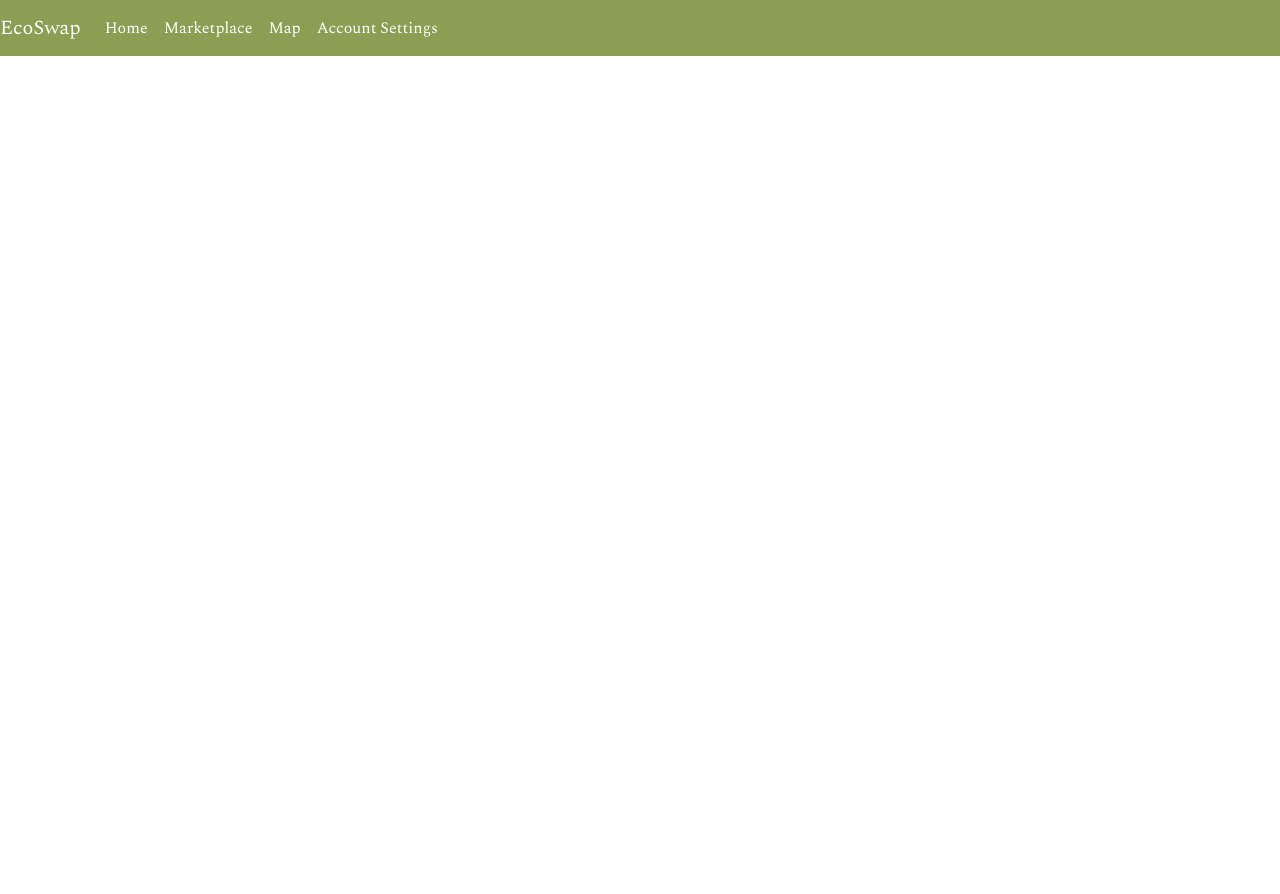
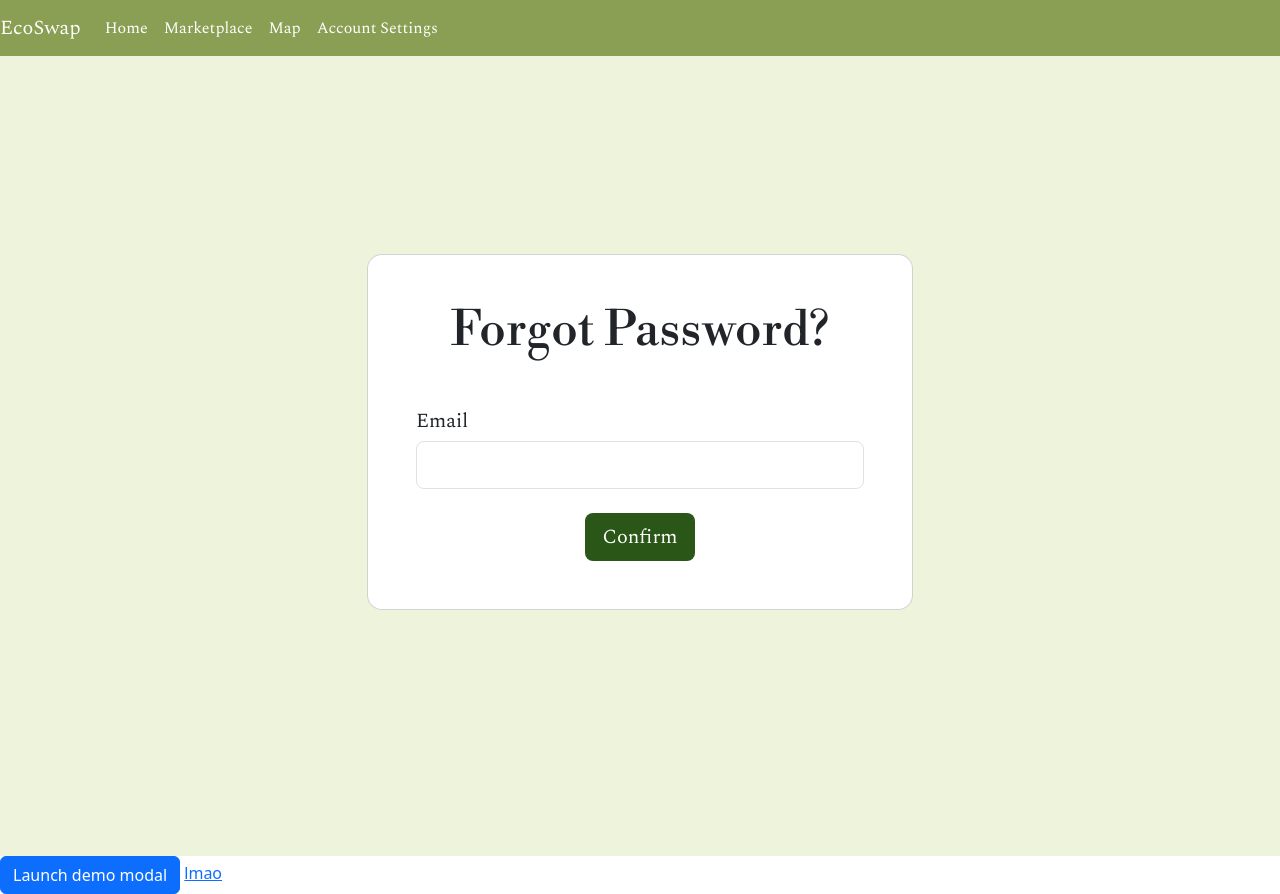
Before and after one commit to rhodesbeckett/centry, a Vue app: page /forgetpassword in a window 1280 px wide. Before the commit the page ends 800 px from the top, so only its background shows below. Built offline with nearby package versions, Linux system fonts and the light colour scheme; no server answers.

Commit message:
created forgot password

```diff
--- a/src/router/index.js
+++ b/src/router/index.js
@@ -7,11 +7,12 @@ import TestView from '../views/TestView.vue'
 import UserMarketplaceView from '../views/UserMarketplaceView.vue'
 
 import MapView from '../views/MapView.vue'
-import HomepageView from '../views/HomepageView.vue'
+import HomepageGuestView from '../views/HomepageGuestView.vue'
 import RegisterView from '../views/RegisterView.vue'
 import LoginView from '../views/LoginView.vue'
 
 import UserProfileView from '../views/UserProfileView.vue'
+import ForgetView from '../views/ForgetView.vue'
 
 const router = createRouter({
   history: createWebHistory(import.meta.env.BASE_URL),
@@ -51,9 +52,14 @@ const router = createRouter({
       component: LoginView,
     },
     {
-      path: '/homepage',
-      name: 'homepage',
-      component: HomepageView,
+      path: '/homepageguest',
+      name: 'homepageguest',
+      component: HomepageGuestView.vue,
+    },
+    {
+      path: '/forgetpassword',
+      name: 'forgetpassword',
+      component: ForgetView,
     },
   ]
 })
--- /dev/null
+++ b/src/views/ForgetView.vue
@@ -0,0 +1,134 @@
+<script setup>
+  //import these to access GLOBAL state variables
+  import {RouterLink} from 'vue-router'
+
+
+  // //this is how you import external css files
+  // import "../assets/base.css"
+
+</script>
+
+<template>
+  <!-- type your HTML here -->
+  <main>
+
+
+    <section class="vh-100 bg-image background">
+  <div class="mask d-flex align-items-center h-100 gradient-custom-3">
+    <div class="container h-100 pb-5">
+      <div class="row d-flex justify-content-center align-items-center h-100">
+        <div class="col-12 col-md-9 col-lg-7 col-xl-6">
+          <div class="card" style="border-radius: 15px;">
+            <div class="card-body p-5">
+              <h1 class=" text-center mb-5 title display-5">Forgot Password?</h1>
+
+              <form>
+
+
+                <div class="form-outline mb-4">
+                    <h5 class="form-label subtitle" for="username">Email</h5>
+                  <input v-model="username" type="text" id="username" class="form-control form-control-lg" />
+
+                </div>
+
+                <div class="d-flex justify-content-center">
+                  <button type="button"
+                    class="btn background-dark-green btn-block btn-lg gradient-custom-4 text-white subtitle" @click="login">Confirm</button>
+                </div>
+
+              </form>
+
+            </div>
+          </div>
+        </div>
+      </div>
+    </div>
+  </div>
+</section>
+
+
+<!-- Button trigger modal -->
+<button type="button" class="btn btn-primary" data-bs-toggle="modal" data-bs-target="#exampleModal">
+  Launch demo modal
+</button>
+
+<!-- Modal -->
+<div class="modal fade background" id="exampleModal" tabindex="-1" aria-labelledby="exampleModalLabel" aria-hidden="true">
+  <div class="modal-dialog">
+    <div class="modal-content">
+      <div class="modal-header">
+        <h1 class="modal-title fs-5 title text-center p-4" id="exampleModalLabel">An OTP has been sent to your email address.</h1>
+
+      </div>
+
+      <div class="modal-footer text-center justify-content-center">
+        <button type="button" class="btn background-dark-green title text-white" data-bs-dismiss="modal">Close</button>
+
+      </div>
+    </div>
+  </div>
+</div>
+
+
+
+
+
+
+
+
+
+  <!-- use this to access data -->
+    {{ name  }}
+  <!-- link to another page as if using a tag-->
+    <RouterLink to="/home">lmao</RouterLink>
+
+  </main>
+</template>
+
+
+
+<style>
+/* you can also import css files */
+</style>
+
+<script>
+export default {
+
+  // this is data, website will reload if this change
+  data() {
+    return {
+      username : "",
+      password : ""
+    }
+  },
+
+  methods: {
+    login() {
+      // you need to use this in the methods
+      this.axios.post(`${import.meta.env.VITE_BACKEND}/user/login`,{
+        username: this.username,
+        password: this.password
+      }). then((response)=>{
+        console.log(response)
+        this.$router.push(`/home`)
+      }).catch((error)=>{
+        console.log(error)
+      })
+    }
+  },
+
+
+  //any ajax call to start is executed here
+  mounted() {
+    //this happens when u load website
+    // dont forget to put the word this
+
+    //dont forget to use this keyword
+                   // this is a reference to the backend URL in .env.local file
+    this.axios.get(`${import.meta.env.VITE_BACKEND}/user/joshua`).then( response => {
+      }
+    ).catch ( error => {
+    })
+  }
+}
+</script>
```
Also changed, not shown: src/views/HomepageGuestView.vue (renamed from src/views/HomepageView.vue).
